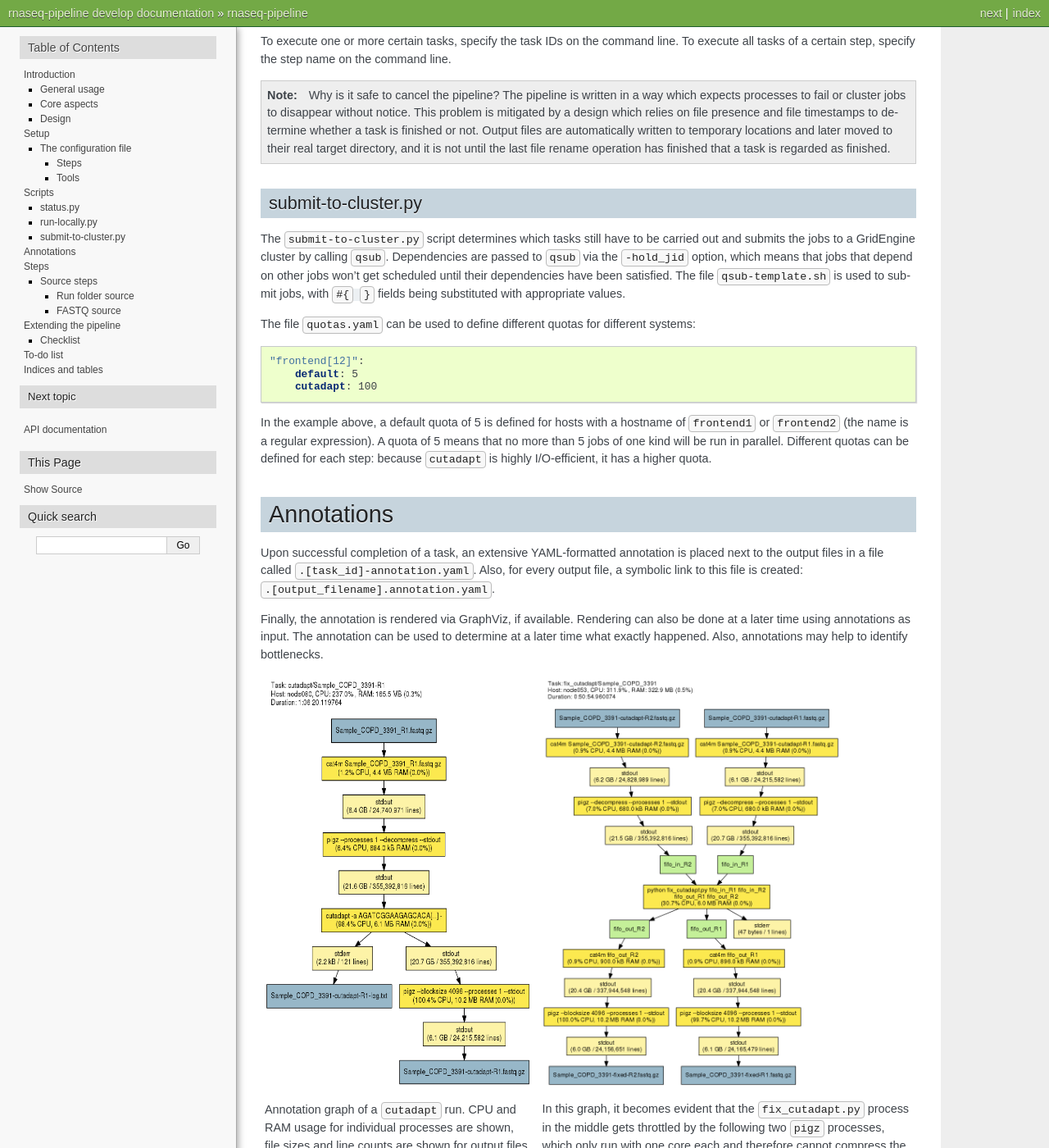
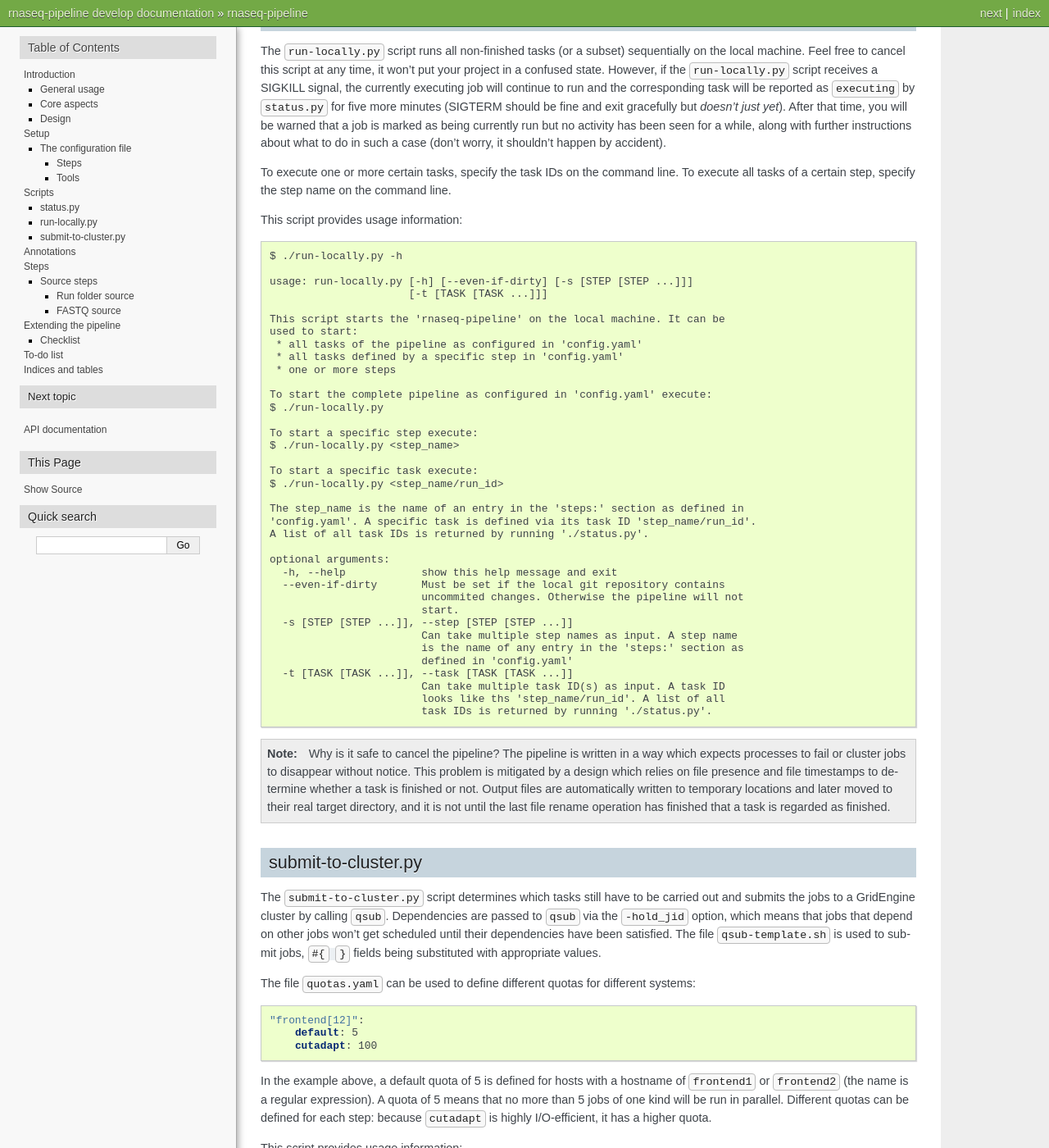
Before and after one commit to kmpf/uap, a Sphinx documentation site: the page built from doc/source/index.rst, in a window 1280 px wide and 1400 px high, scrolled down 6226 px. Shown: the whole window at 82% size. Built offline with Sphinx 7.4.7, drawn with Linux system fonts in a browser that asks for light colours; some of the changed text lies outside the part shown.

Commit message:
* Started to integrate argparse into status.py * Put doxygen string to top of submit-to-cluster.py * Added usage information to index.rst

```diff
--- a/doc/source/index.rst
+++ b/doc/source/index.rst
@@ -115,7 +115,7 @@
 
 The repository can be obtained like this::
 
-    $ git clone spechtm@bioinf1:/home/spechtm/rnaseq-pipeline.git
+    $ git clone git@github.com:tiennes/rnaseq-pipeline.git
 
 After cloning the repository, run the bootstrapping script to create the
 required Python environment (which will be located in ``./python_env/``)::
@@ -242,16 +242,26 @@
 Tools
 ~~~~~
 
-All tools which are used in the pipeline must be specified in the
-configuration file.
-The pipeline determines and records their versions for future reference.
+All tools which are used in the pipeline must be specified in the configuration
+file. The pipeline determines and records their versions for future reference.
 
 By default, version determination is simply attempted by calling the program
 without command-line arguments.
 
 If a certain argument is required, specify it in ``get_version``.
-If the tools does not return with an exit code of 0, find out which code it
-is by typing ``echo $?`` into Bash and specify the exit code in ``exit_code``.
+If a tool does not exit with exit code 0, find out which code it is by typing
+``echo $?`` into Bash and specify the exit code in ``exit_code``.
+
+.. code-block:: yaml
+
+    tools:
+        cutadapt:
+            path: /home/michael/Desktop/rnaseq-pipeline/tools/cutadapt-1.2.1/bin/cutadapt
+            get_version: '--version'
+
+        head:
+            path: head
+            get_version: '--version'
 
 Scripts
 =======
@@ -445,6 +455,47 @@
 To execute all tasks of a certain step, specify the step name on the command
 line.
 
+This script provides usage information::
+
+    $ ./run-locally.py -h
+
+    usage: run-locally.py [-h] [--even-if-dirty] [-s [STEP [STEP ...]]]
+                          [-t [TASK [TASK ...]]]
+
+    This script starts the 'rnaseq-pipeline' on the local machine. It can be
+    used to start:
+     * all tasks of the pipeline as configured in 'config.yaml'
+     * all tasks defined by a specific step in 'config.yaml'
+     * one or more steps
+
+    To start the complete pipeline as configured in 'config.yaml' execute:
+    $ ./run-locally.py
+
+    To start a specific step execute:
+    $ ./run-locally.py <step_name>
+
+    To start a specific task execute:
+    $ ./run-locally.py <step_name/run_id>
+
+    The step_name is the name of an entry in the 'steps:' section as defined in
+    'config.yaml'. A specific task is defined via its task ID 'step_name/run_id'.
+    A list of all task IDs is returned by running './status.py'.
+
+    optional arguments:
+      -h, --help            show this help message and exit
+      --even-if-dirty       Must be set if the local git repository contains
+                            uncommited changes. Otherwise the pipeline will not
+                            start.
+      -s [STEP [STEP ...]], --step [STEP [STEP ...]]
+                            Can take multiple step names as input. A step name
+                            is the name of any entry in the 'steps:' section as
+                            defined in 'config.yaml'
+      -t [TASK [TASK ...]], --task [TASK [TASK ...]]
+                            Can take multiple task ID(s) as input. A task ID
+                            looks like ths 'step_name/run_id'. A list of all
+                            task IDs is returned by running './status.py'.
+
+
 .. NOTE:: Why is it safe to cancel the pipeline?
     The pipeline is written in a way which expects processes to fail or
     cluster jobs to disappear without notice.
@@ -462,7 +513,7 @@
 Dependencies are passed to ``qsub`` via the ``-hold_jid`` option, which means
 that jobs that depend on other jobs won't get scheduled until their
 dependencies have been satisfied.
-The file ``qsub-template.sh`` is used to submit jobs, with ``#{ }`` fields
+The file ``qsub-template.sh`` is used to submit jobs, ``#{ }`` fields
 being substituted with appropriate values.
 
 The file ``quotas.yaml`` can be used to define different quotas for different
@@ -480,6 +531,35 @@
 parallel.
 Different quotas can be defined for each step: because ``cutadapt`` is
 highly I/O-efficient, it has a higher quota.
+
+
+This script provides usage information::
+
+    $ ./run-locally.py -h
+    usage: submit-to-cluster.py [-h] [--highmem] [--even-if-dirty]
+                                [-s [STEP [STEP ...]]] [-t [TASK [TASK ...]]]
+
+    This script submits all tasks configured in config.yaml to a Sun GridEngine
+    cluster via qsub. The list of tasks can be narrowed down by specifying a
+    step name (in which case all runs of this steps will be considered) or
+    individual tasks (step_name/run_id).
+
+    optional arguments:
+      -h, --help            show this help message and exit
+      --highmem             this flag must be set if the highmem node of the
+                            cluster is being used.
+      --even-if-dirty       Must be set if the local git repository contains
+                            uncommited changes. Otherwise the pipeline will not
+                            start.
+      -s [STEP [STEP ...]], --step [STEP [STEP ...]]
+                            Can take multiple step names as input. A step name
+                            is the name of any entry in the 'steps:' section as
+                            defined in 'config.yaml'
+      -t [TASK [TASK ...]], --task [TASK [TASK ...]]
+                            Can take multiple task ID(s) as input. A task ID
+                            looks like ths 'step_name/run_id'. A list of all
+                            task IDs is returned by running './status.py'.
+
 
 Annotations
 ===========
```
Also changed, not shown: other parts of doc/source/index.rst (+1 -1 lines), status.py (+61 -4 lines), submit-to-cluster.py (+23 -23 lines).
